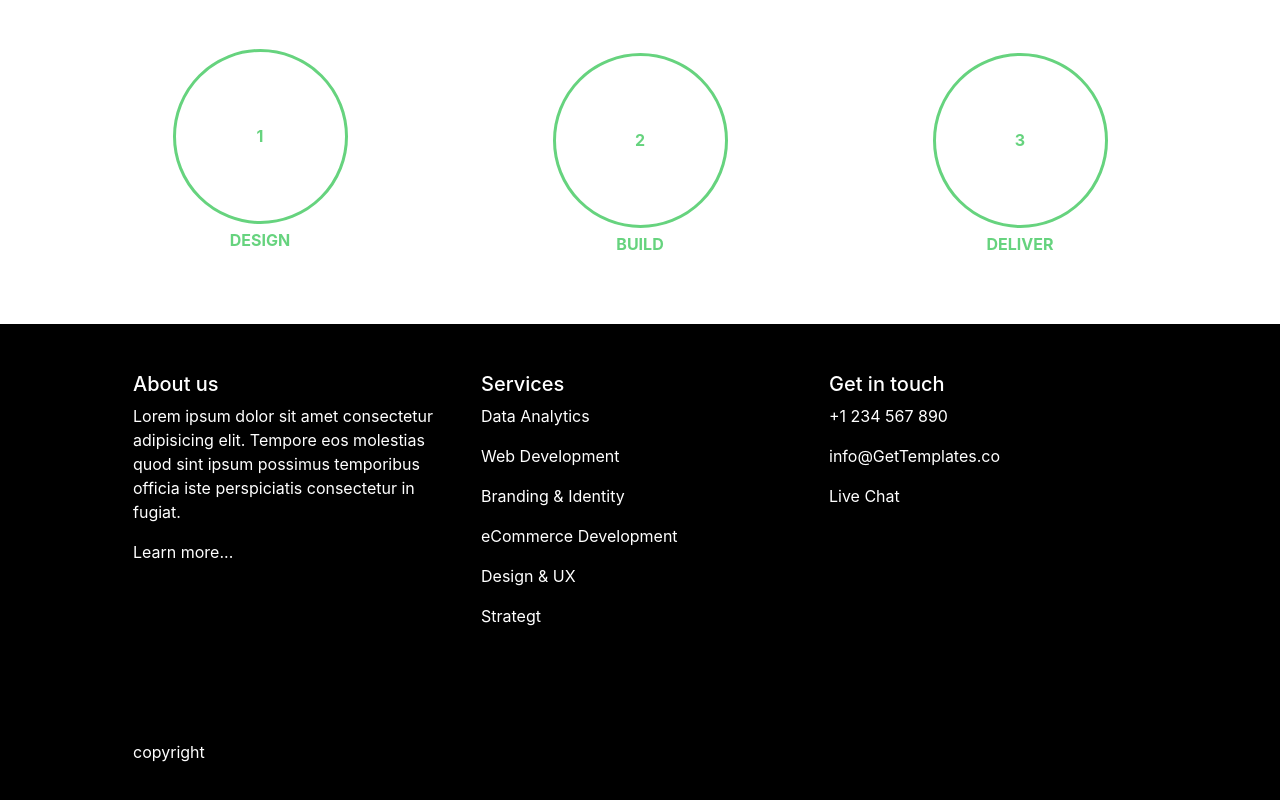
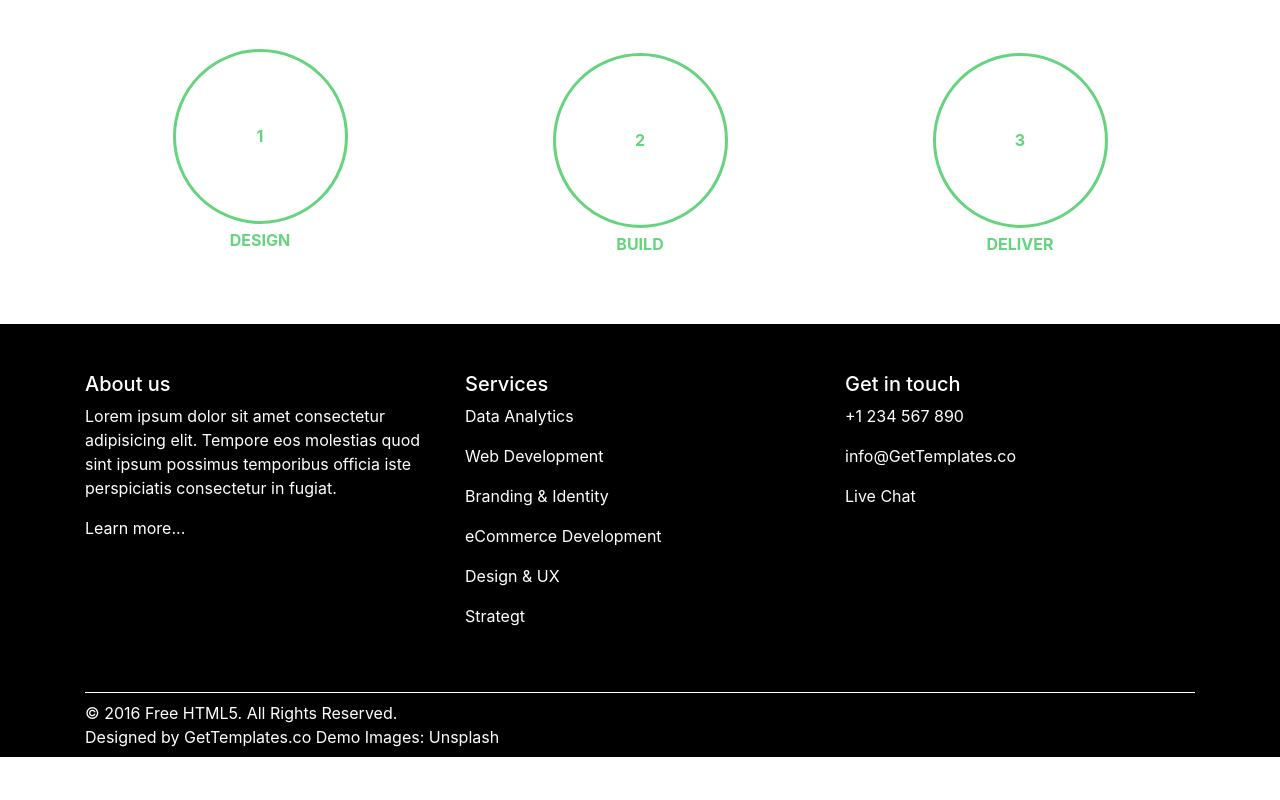
Before and after one commit to jcfernandezgithub/portfolio, an Angular app: page / in a window 1280 px wide. Shown: the part 1461-2261 px from the top of the page. After the commit the page ends 2218 px from the top, so only its background shows below. Built offline with nearby package versions, Linux system fonts and the light colour scheme.

Commit message:
footer_added

```diff
--- a/src/app/pages/home/home.component.html
+++ b/src/app/pages/home/home.component.html
@@ -136,7 +136,7 @@
 <!-- footer -->
 <footer>
   <div class="container">
-    <div class="row text-left p-5">
+    <div class="row text-left pt-5 pb-5">
       <div class="col-md-4">
         <h5>About us</h5>
         <p>Lorem ipsum dolor sit amet consectetur adipisicing elit. Tempore eos molestias quod sint ipsum possimus temporibus officia iste perspiciatis consectetur in fugiat.</p>
@@ -158,9 +158,11 @@
         <p>Live Chat</p>
       </div>
     </div>
-    <div class="row text-left p-5">
+    <div class="line"></div>
+    <div class="row text-left pt-2 pb-2">
       <div class="col-12">
-        <p>copyright</p>
+        <span>© 2016 Free HTML5. All Rights Reserved.</span><br>
+        <span>Designed by GetTemplates.co Demo Images: Unsplash</span>
       </div>
     </div>
   </div>
--- a/src/app/pages/home/home.component.scss
+++ b/src/app/pages/home/home.component.scss
@@ -76,5 +76,8 @@
 footer {
   background-color: black;
   color: #ffffff;
-
+  .line{
+    height: 1px;
+    background-color: #ffffff;
+  }
 }
```
Also changed, not shown: 4 other files (tests, documents, lock files or other folders).
